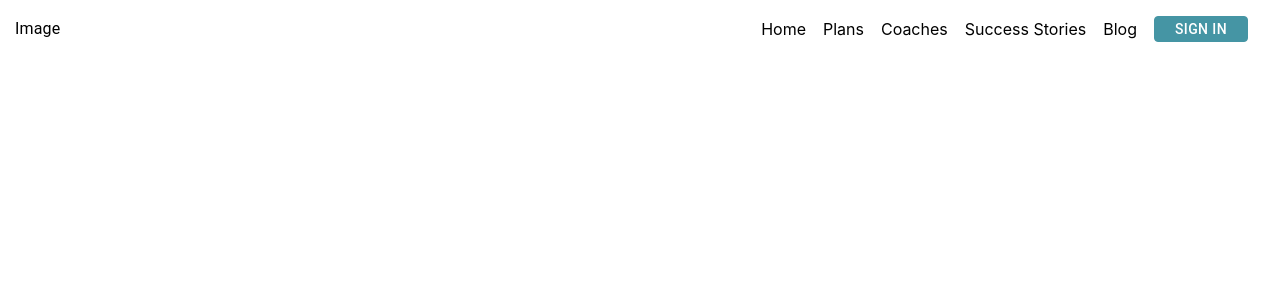
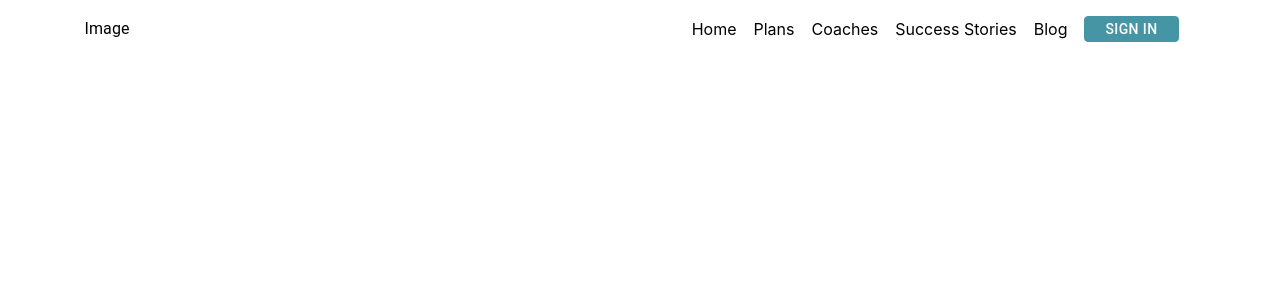
Before and after one commit to vinaypokra/marvel, a React (Create React App) app: page / in a window 1280 px wide. Shown: the top 300 px of the page. Built offline with nearby package versions, Linux system fonts and the light colour scheme.

Commit message:
final commit by vinay

```diff
--- a/src/Section/Header.js
+++ b/src/Section/Header.js
@@ -7,8 +7,14 @@ import Links from "./Links.json";
 class Header extends Component {
   render() {
     return (
-      <Grid item container style={{ ...Styles.header }} justify="space-between">
-        <Grid item>
+      <Grid
+        container
+        direction="row"
+        justify="space-evenly"
+        alignItems="center"
+        style={{ ...Styles.header }}
+      >
+        <Grid item xs={5}>
           <Typography variant="subtitle1">Image</Typography>
         </Grid>
         <Grid
```
